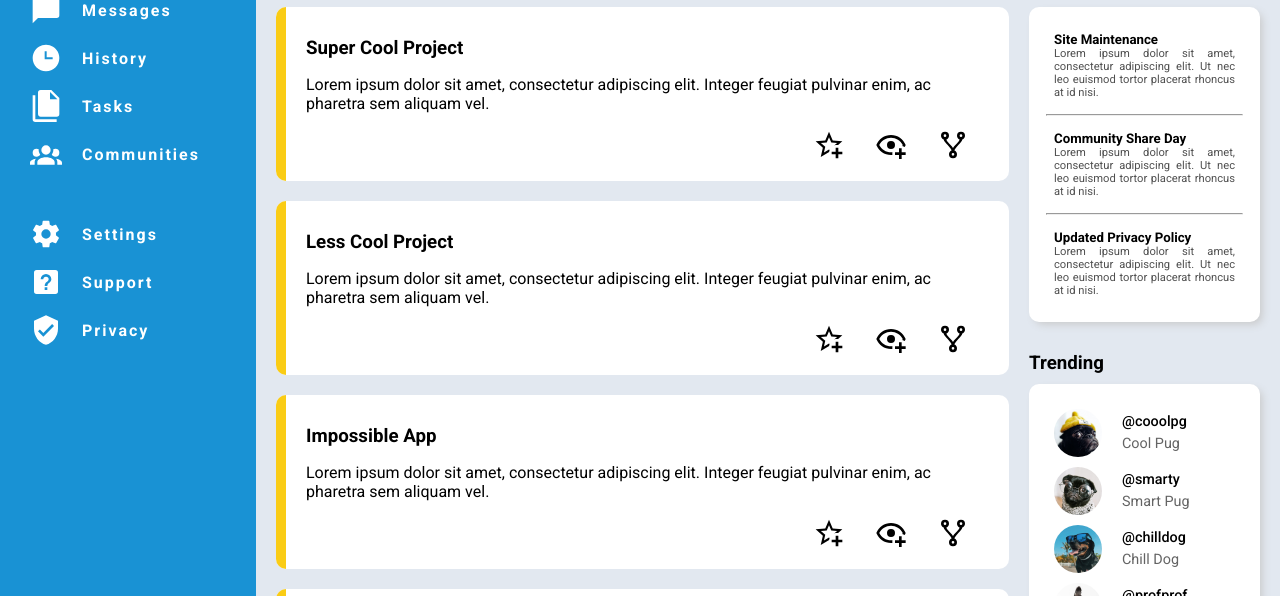
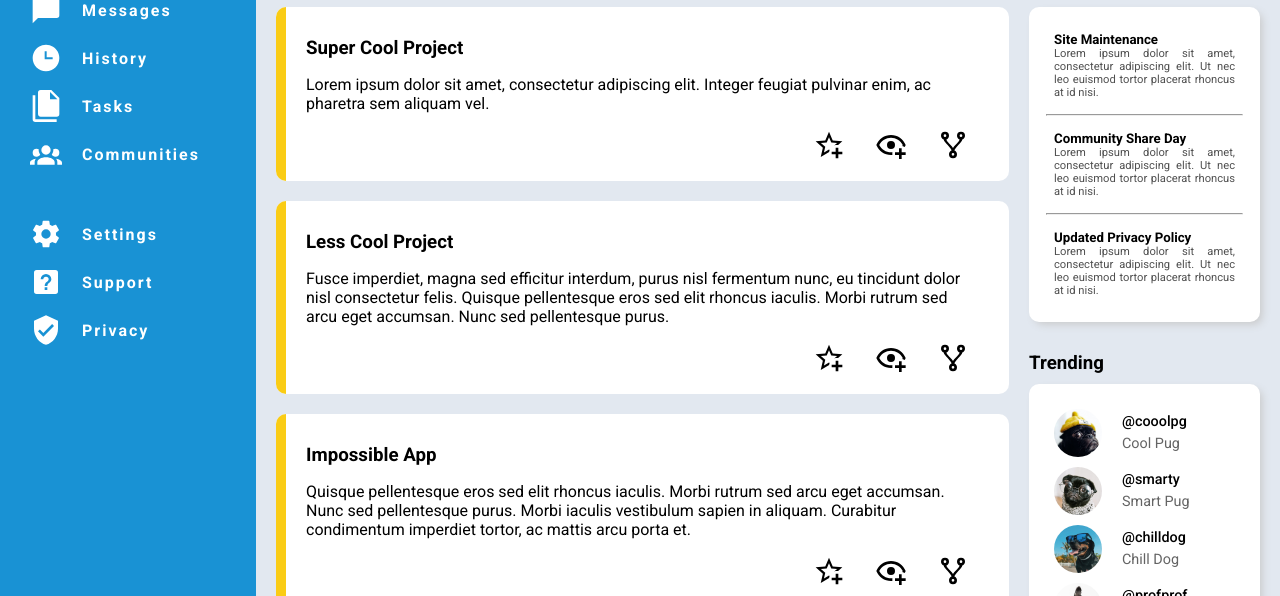
Before and after one commit to durajrafal/AdminDashboard, a plain HTML site: page index.html in a window 1280 px wide. Shown: the part 204-800 px from the top of the page. Drawn offline with Linux system fonts and the light colour scheme.

Commit message:
Fix buttons placement with longer text in cart

```diff
--- a/index.html
+++ b/index.html
@@ -86,7 +86,7 @@
                         <div class="cart-content">
                             <div>
                                 <h3>Less cool project</h5>
-                                <p>Lorem ipsum dolor sit amet, consectetur adipiscing elit. Integer feugiat pulvinar enim, ac pharetra sem aliquam vel.</p>
+                                <p>Fusce imperdiet, magna sed efficitur interdum, purus nisl fermentum nunc, eu tincidunt dolor nisl consectetur felis. Quisque pellentesque eros sed elit rhoncus iaculis. Morbi rutrum sed arcu eget accumsan. Nunc sed pellentesque purus.</p>
                             </div>
                             <div class="cart-buttons">
                                 <svg xmlns="http://www.w3.org/2000/svg" viewBox="0 0 24 24"><title>star-plus-outline</title><path d="M5.8 21L7.4 14L2 9.2L9.2 8.6L12 2L14.8 8.6L22 9.2L18.8 12H18C17.3 12 16.6 12.1 15.9 12.4L18.1 10.5L13.7 10.1L12 6.1L10.3 10.1L5.9 10.5L9.2 13.4L8.2 17.7L12 15.4L12.5 15.7C12.3 16.2 12.1 16.8 12.1 17.3L5.8 21M17 14V17H14V19H17V22H19V19H22V17H19V14H17Z" /></svg>
@@ -100,7 +100,7 @@
                         <div class="cart-content">
                             <div>
                                 <h3>Impossible app</h5>
-                                <p>Lorem ipsum dolor sit amet, consectetur adipiscing elit. Integer feugiat pulvinar enim, ac pharetra sem aliquam vel.</p>
+                                <p>Quisque pellentesque eros sed elit rhoncus iaculis. Morbi rutrum sed arcu eget accumsan. Nunc sed pellentesque purus. Morbi iaculis vestibulum sapien in aliquam. Curabitur condimentum imperdiet tortor, ac mattis arcu porta et.</p>
                             </div>
                             <div class="cart-buttons">
                                 <svg xmlns="http://www.w3.org/2000/svg" viewBox="0 0 24 24"><title>star-plus-outline</title><path d="M5.8 21L7.4 14L2 9.2L9.2 8.6L12 2L14.8 8.6L22 9.2L18.8 12H18C17.3 12 16.6 12.1 15.9 12.4L18.1 10.5L13.7 10.1L12 6.1L10.3 10.1L5.9 10.5L9.2 13.4L8.2 17.7L12 15.4L12.5 15.7C12.3 16.2 12.1 16.8 12.1 17.3L5.8 21M17 14V17H14V19H17V22H19V19H22V17H19V14H17Z" /></svg>
--- a/style.css
+++ b/style.css
@@ -214,11 +214,15 @@ li:hover{
 
 .cart-content{
     padding: 30px 40px 20px 20px;
+    display: flex;
+    flex-direction: column;
+    justify-content: space-between;
 }
 
 .cart-buttons{
     display: flex;
     justify-content: end;
+    align-items: end;
     gap: 30px;
 }
 
```
